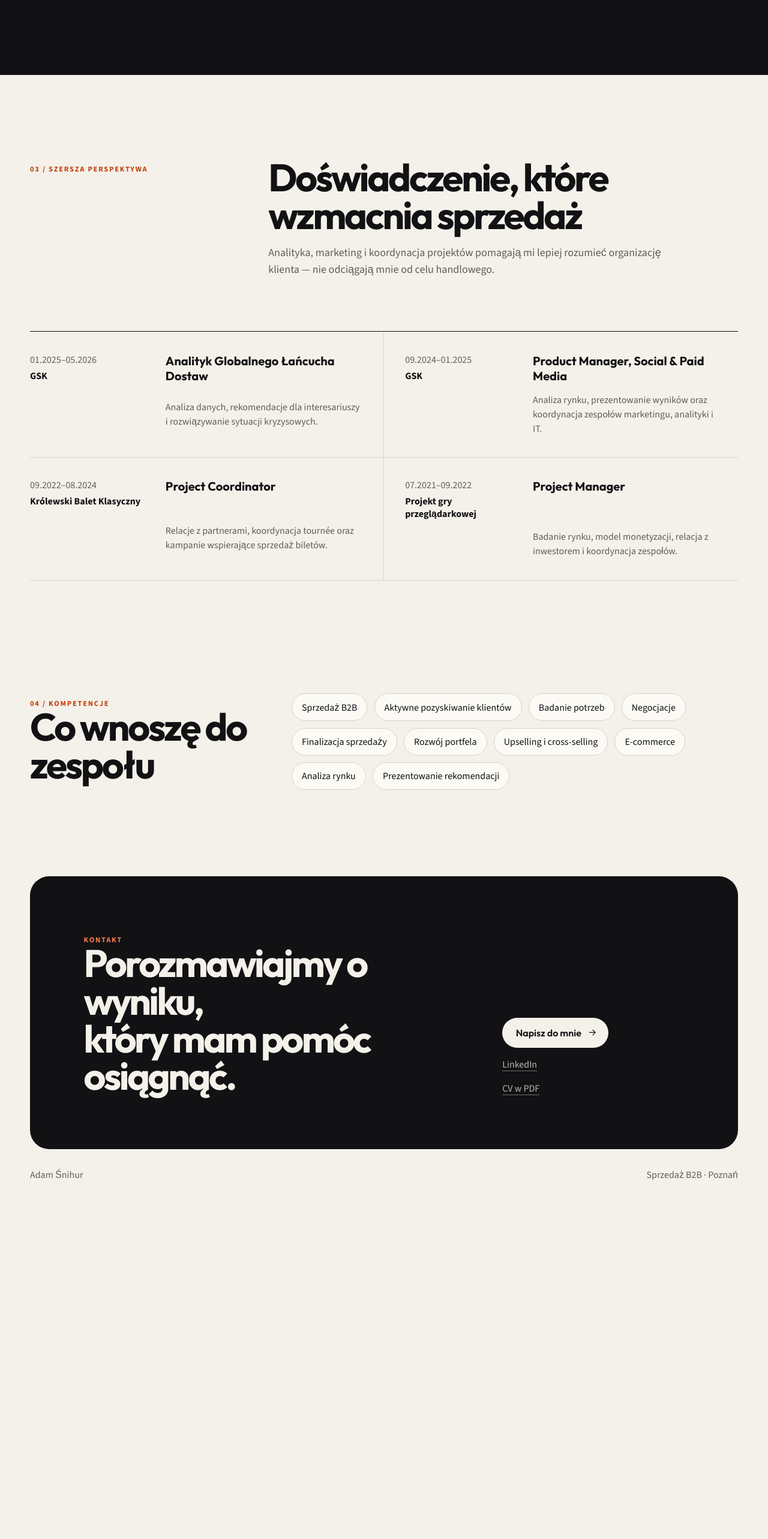
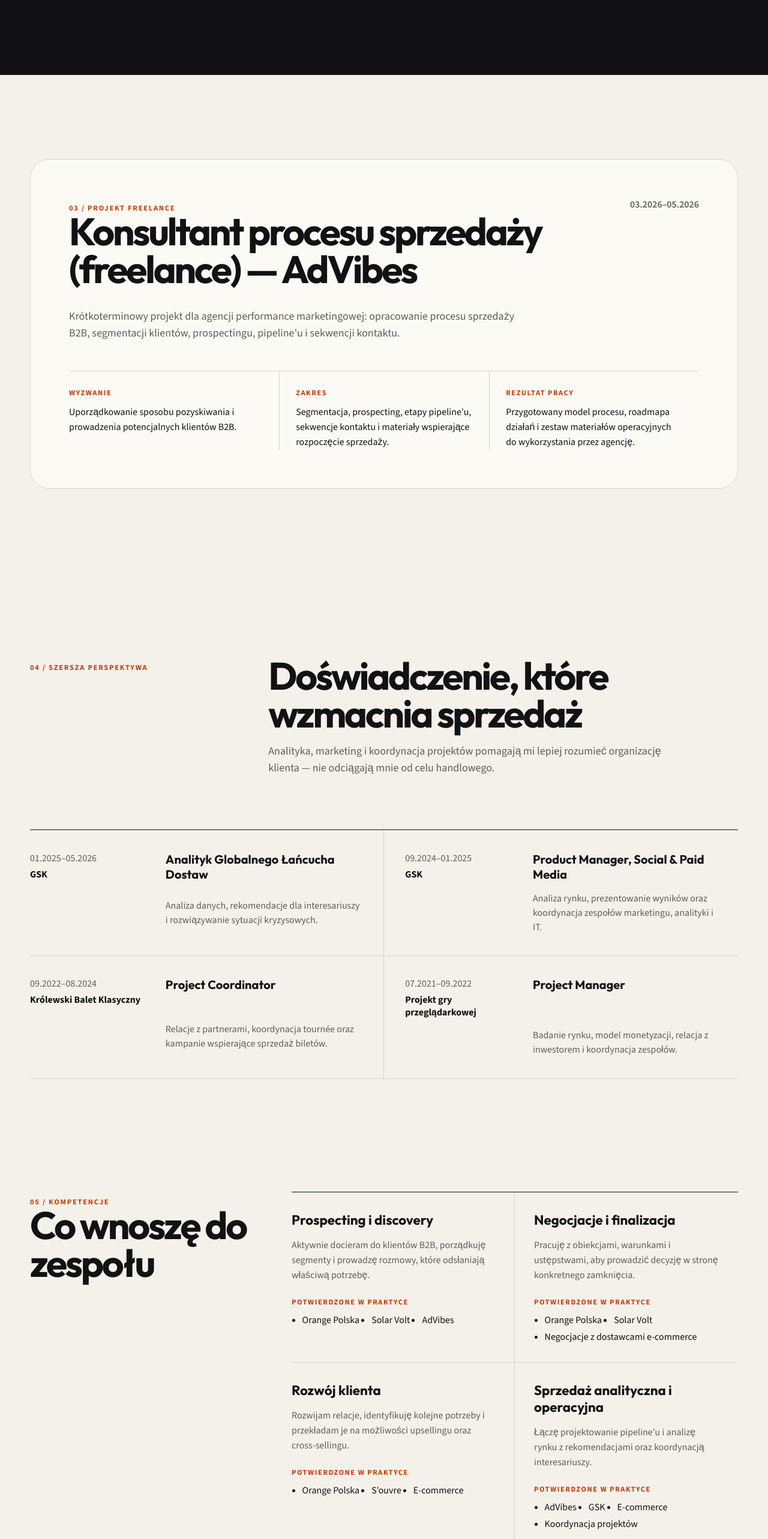
Before and after one commit to adamsnihur/adam-snihur-sales-portfolio, a React (Vite) app: page / in a window 1280 px wide. Shown: the part 3400-5966 px from the top of the page at 60% size. Before the commit the page ends 5417 px from the top, so only its background shows below. Built offline with nearby package versions, Linux system fonts and the light colour scheme.

Commit message:
feat: add AdVibes sales process case study

```diff
--- /dev/null
+++ b/src/components/CapabilityGroups.tsx
@@ -0,0 +1,24 @@
+import { capabilities } from "../data/capabilities";
+
+export function CapabilityGroups() {
+  return (
+    <section className="capabilities-section" aria-labelledby="capabilities-title">
+      <div data-reveal>
+        <p className="eyebrow">05 / Kompetencje</p>
+        <h2 id="capabilities-title">Co wnoszę do zespołu</h2>
+      </div>
+      <div className="capability-grid">
+        {capabilities.map((capability) => (
+          <div className="capability-group" key={capability.title} data-reveal>
+            <h3>{capability.title}</h3>
+            <p>{capability.description}</p>
+            <p className="capability-evidence-label">Potwierdzone w praktyce</p>
+            <ul>
+              {capability.evidence.map((item) => <li key={item}>{item}</li>)}
+            </ul>
+          </div>
+        ))}
+      </div>
+    </section>
+  );
+}
--- a/src/components/HomePage.tsx
+++ b/src/components/HomePage.tsx
@@ -1,4 +1,6 @@
-import { methods, salesExperience, supportingExperience } from "../data/experience";
+import { methods, salesExperience, salesProject, supportingExperience } from "../data/experience";
+import { CapabilityGroups } from "./CapabilityGroups";
+import { ProjectCaseStudy } from "./ProjectCaseStudy";
 import {
   ArrowIcon,
   ContactSection,
@@ -7,19 +9,6 @@ import {
   SiteFooter,
   SiteHeader,
 } from "./shared";
-
-const skills = [
-  "Sprzedaż B2B",
-  "Aktywne pozyskiwanie klientów",
-  "Badanie potrzeb",
-  "Negocjacje",
-  "Finalizacja sprzedaży",
-  "Rozwój portfela",
-  "Upselling i cross-selling",
-  "E-commerce",
-  "Analiza rynku",
-  "Prezentowanie rekomendacji",
-];
 
 export function HomePage() {
   return (
@@ -85,8 +74,10 @@ export function HomePage() {
           </div>
         </section>
 
+        <ProjectCaseStudy project={salesProject} />
+
         <section className="supporting">
-          <SectionTitle label="03 / Szersza perspektywa" title="Doświadczenie, które wzmacnia sprzedaż" intro="Analityka, marketing i koordynacja projektów pomagają mi lepiej rozumieć organizację klienta — nie odciągają mnie od celu handlowego." />
+          <SectionTitle label="04 / Szersza perspektywa" title="Doświadczenie, które wzmacnia sprzedaż" intro="Analityka, marketing i koordynacja projektów pomagają mi lepiej rozumieć organizację klienta — nie odciągają mnie od celu handlowego." />
           <div className="supporting-list">
             {supportingExperience.map((item) => (
               <article key={`${item.company}-${item.role}`} data-reveal>
@@ -98,10 +89,7 @@ export function HomePage() {
           </div>
         </section>
 
-        <section className="skills-section">
-          <div data-reveal><p className="eyebrow">04 / Kompetencje</p><h2>Co wnoszę do zespołu</h2></div>
-          <div className="skill-cloud" data-reveal>{skills.map((skill) => <span key={skill}>{skill}</span>)}</div>
-        </section>
+        <CapabilityGroups />
 
         <ContactSection />
       </main>
--- /dev/null
+++ b/src/components/ProjectCaseStudy.tsx
@@ -0,0 +1,36 @@
+import type { SalesProject } from "../types";
+
+type ProjectCaseStudyProps = {
+  project: SalesProject;
+};
+
+export function ProjectCaseStudy({ project }: ProjectCaseStudyProps) {
+  const fields = [
+    ["Wyzwanie", project.challenge],
+    ["Zakres", project.scope],
+    ["Rezultat pracy", project.deliverables],
+  ] as const;
+
+  return (
+    <section className="project-section" aria-labelledby="project-title">
+      <article className="project-case-study" data-reveal>
+        <header className="project-header">
+          <div>
+            <p className="eyebrow">03 / Projekt freelance</p>
+            <h2 id="project-title">{project.role} — {project.company}</h2>
+          </div>
+          <time dateTime="2026-03/2026-05">{project.period}</time>
+        </header>
+        <p className="project-summary">{project.summary}</p>
+        <dl className="project-fields">
+          {fields.map(([label, copy]) => (
+            <div key={label}>
+              <dt>{label}</dt>
+              <dd>{copy}</dd>
+            </div>
+          ))}
+        </dl>
+      </article>
+    </section>
+  );
+}
--- /dev/null
+++ b/src/data/capabilities.ts
@@ -0,0 +1,28 @@
+import type { Capability } from "../types";
+
+export const capabilities: Capability[] = [
+  {
+    title: "Prospecting i discovery",
+    description:
+      "Aktywnie docieram do klientów B2B, porządkuję segmenty i prowadzę rozmowy, które odsłaniają właściwą potrzebę.",
+    evidence: ["Orange Polska", "Solar Volt", "AdVibes"],
+  },
+  {
+    title: "Negocjacje i finalizacja",
+    description:
+      "Pracuję z obiekcjami, warunkami i ustępstwami, aby prowadzić decyzję w stronę konkretnego zamknięcia.",
+    evidence: ["Orange Polska", "Solar Volt", "Negocjacje z dostawcami e-commerce"],
+  },
+  {
+    title: "Rozwój klienta",
+    description:
+      "Rozwijam relacje, identyfikuję kolejne potrzeby i przekładam je na możliwości upsellingu oraz cross-sellingu.",
+    evidence: ["Orange Polska", "S’ouvre", "E-commerce"],
+  },
+  {
+    title: "Sprzedaż analityczna i operacyjna",
+    description:
+      "Łączę projektowanie pipeline’u i analizę rynku z rekomendacjami oraz koordynacją interesariuszy.",
+    evidence: ["AdVibes", "GSK", "E-commerce", "Koordynacja projektów"],
+  },
+];
--- a/src/data/experience.ts
+++ b/src/data/experience.ts
@@ -1,4 +1,9 @@
-import type { MethodStep, SalesExperience, SupportingExperience } from "../types";
+import type {
+  MethodStep,
+  SalesExperience,
+  SalesProject,
+  SupportingExperience,
+} from "../types";
 
 export const salesExperience: SalesExperience[] = [
   {
@@ -80,3 +85,17 @@ export const methods: MethodStep[] = [
   ["03", "Dopasowuję rozwiązanie", "Przekładam potrzeby na konkretną propozycję i jasno komunikuję wartość."],
   ["04", "Rozwijam relację", "Dbam o wdrożenie, rozwiązuję problemy i szukam kolejnych obszarów współpracy."],
 ];
+
+export const salesProject: SalesProject = {
+  company: "AdVibes",
+  role: "Konsultant procesu sprzedaży (freelance)",
+  period: "03.2026–05.2026",
+  summary:
+    "Krótkoterminowy projekt dla agencji performance marketingowej: opracowanie procesu sprzedaży B2B, segmentacji klientów, prospectingu, pipeline’u i sekwencji kontaktu.",
+  challenge:
+    "Uporządkowanie sposobu pozyskiwania i prowadzenia potencjalnych klientów B2B.",
+  scope:
+    "Segmentacja, prospecting, etapy pipeline’u, sekwencje kontaktu i materiały wspierające rozpoczęcie sprzedaży.",
+  deliverables:
+    "Przygotowany model procesu, roadmapa działań i zestaw materiałów operacyjnych do wykorzystania przez agencję.",
+};
--- a/src/styles.css
+++ b/src/styles.css
@@ -68,7 +68,7 @@ svg { width: 1.05em; fill: none; stroke: currentColor; stroke-width: 1.8; stroke
 .button-light { background: var(--paper); color: var(--ink); }
 
 main { overflow: clip; }
-.hero, .sales, .method, .supporting, .skills-section, .contact, footer { width: var(--container); margin-inline: auto; }
+.hero, .sales, .method, .project-section, .supporting, .capabilities-section, .contact, footer { width: var(--container); margin-inline: auto; }
 .hero {
   min-height: calc(100dvh - 80px);
   display: grid;
@@ -97,10 +97,10 @@ h1 em { color: var(--accent); font-style: normal; }
 .proof-list strong { font-family: "Outfit", sans-serif; }
 .proof-list span { color: var(--muted); font-size: .9rem; }
 
-.sales, .method, .supporting { padding: clamp(6rem, 11vw, 10rem) 0; }
+.sales, .method, .project-section, .supporting { padding: clamp(6rem, 11vw, 10rem) 0; }
 .section-title { display: grid; grid-template-columns: .7fr 1.5fr; gap: 2rem; align-items: start; margin-bottom: clamp(3.5rem, 7vw, 6rem); }
 .eyebrow { margin: .55rem 0 0; color: var(--accent); font-size: .78rem; font-weight: 700; letter-spacing: .14em; text-transform: uppercase; }
-.section-title h2, .skills-section h2 { font-size: clamp(2.7rem, 5vw, 4.7rem); line-height: .98; letter-spacing: -.05em; }
+.section-title h2 { font-size: clamp(2.7rem, 5vw, 4.7rem); line-height: .98; letter-spacing: -.05em; }
 .section-intro { grid-column: 2; max-width: 670px; margin: -1rem 0 0; color: var(--muted); font-size: 1.13rem; line-height: 1.55; }
 
 .experience-list { border-top: 1px solid var(--ink); }
@@ -126,6 +126,17 @@ h1 em { color: var(--accent); font-style: normal; }
 .method-grid h3 { margin-top: 5rem; font-size: 1.35rem; }
 .method-grid p { color: #b8b6b0; line-height: 1.55; }
 
+.project-case-study { padding: clamp(2rem, 5vw, 4rem); border: 1px solid var(--line); border-radius: 2rem; background: var(--surface); }
+.project-header { display: grid; grid-template-columns: minmax(0, 1fr) auto; gap: 2rem; align-items: start; }
+.project-header h2, .capabilities-section h2 { font-size: clamp(2.5rem, 5vw, 4.4rem); line-height: .98; letter-spacing: -.05em; }
+.project-header time { color: var(--muted); font-weight: 600; white-space: nowrap; }
+.project-summary { max-width: 780px; margin: 2rem 0 3rem; color: var(--muted); font-size: 1.13rem; line-height: 1.6; }
+.project-fields { display: grid; grid-template-columns: repeat(3, minmax(0, 1fr)); margin: 0; border-top: 1px solid var(--line); }
+.project-fields > div { min-width: 0; padding: 1.7rem 1.7rem 0 0; }
+.project-fields > div + div { padding-left: 1.7rem; border-left: 1px solid var(--line); }
+.project-fields dt, .capability-evidence-label { color: var(--accent); font-size: .78rem; font-weight: 700; letter-spacing: .12em; text-transform: uppercase; }
+.project-fields dd { margin: .8rem 0 0; line-height: 1.55; overflow-wrap: anywhere; }
+
 .supporting-list { display: grid; grid-template-columns: 1fr 1fr; border-top: 1px solid var(--ink); }
 .supporting-list article { display: grid; grid-template-columns: .8fr 1.3fr; gap: 1.5rem; padding: 2.2rem 2.2rem 2.2rem 0; border-bottom: 1px solid var(--line); }
 .supporting-list article:nth-child(odd) { border-right: 1px solid var(--line); }
@@ -135,9 +146,16 @@ h1 em { color: var(--accent); font-style: normal; }
 .supporting-list h3 { font-size: 1.25rem; }
 .supporting-list p { grid-column: 2; margin: -.5rem 0 0; line-height: 1.5; }
 
-.skills-section { display: grid; grid-template-columns: .85fr 1.7fr; gap: 4rem; padding: 3rem 0 9rem; }
-.skill-cloud { display: flex; flex-wrap: wrap; align-content: flex-start; gap: .7rem; }
-.skill-cloud span { padding: .72rem 1rem; border: 1px solid var(--line); border-radius: 999px; background: var(--surface); }
+.capabilities-section { display: grid; grid-template-columns: .85fr 1.7fr; gap: 4rem; padding: 3rem 0 9rem; }
+.capability-grid { display: grid; grid-template-columns: repeat(2, minmax(0, 1fr)); border-top: 1px solid var(--ink); }
+.capability-group { min-width: 0; padding: 2rem 2rem 2rem 0; border-bottom: 1px solid var(--line); }
+.capability-group:nth-child(odd) { border-right: 1px solid var(--line); }
+.capability-group:nth-child(even) { padding-left: 2rem; }
+.capability-group h3 { font-size: 1.4rem; }
+.capability-group > p:not(.capability-evidence-label) { color: var(--muted); line-height: 1.55; }
+.capability-evidence-label { margin: 1.5rem 0 .7rem; }
+.capability-group ul { display: flex; flex-wrap: wrap; gap: .45rem 1.25rem; margin: 0; padding-left: 1.1rem; }
+.capability-group li { overflow-wrap: anywhere; }
 
 .contact { display: grid; grid-template-columns: 1.5fr .7fr; gap: 3rem; align-items: end; padding: clamp(3rem, 7vw, 6rem); border-radius: 2rem; background: var(--ink); color: var(--paper); }
 .contact h2 { font-size: clamp(2.7rem, 5vw, 5rem); line-height: .98; letter-spacing: -.055em; }
--- a/src/types.ts
+++ b/src/types.ts
@@ -23,4 +23,10 @@ export type SalesProject = {
   deliverables: string;
 };
 
+export type Capability = {
+  title: string;
+  description: string;
+  evidence: string[];
+};
+
 export type MethodStep = readonly [number: string, title: string, copy: string];
```
Also changed, not shown: scripts/verify-build.mjs (+15 -0 lines), src/responsive.css (+11 -2 lines).
